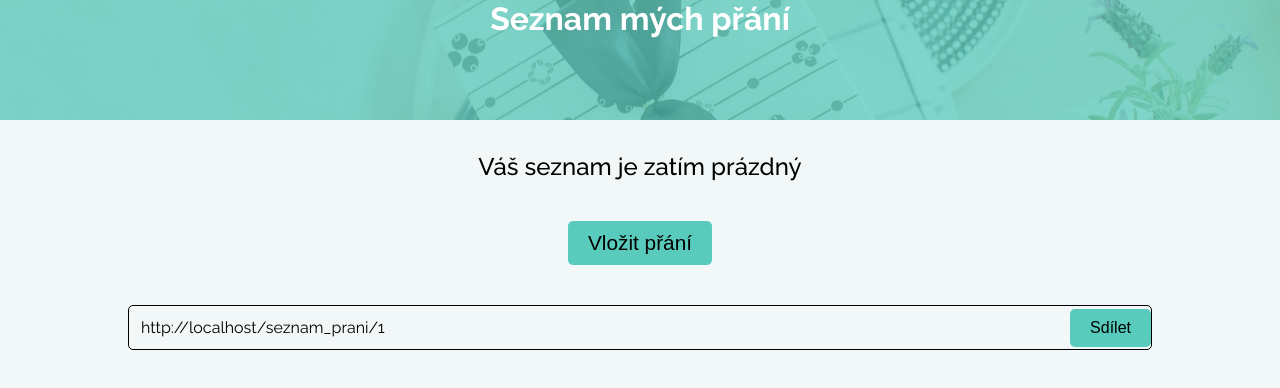
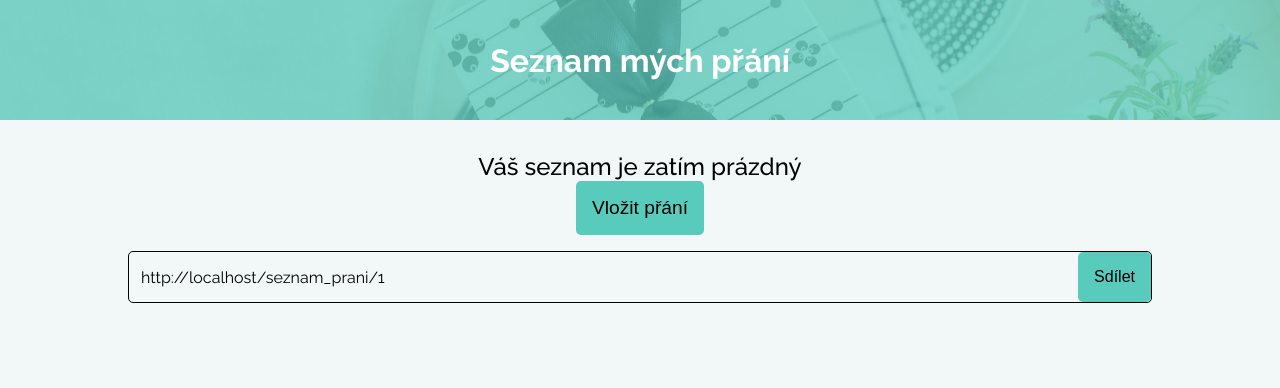
Before and after one commit to JanaNovotna/DA-WEB-Zaverecny-projekt-Jana, a Vue app: page /muj_seznam/1 in a window 1280 px wide. Shown: the top 388 px of the page. Built offline with nearby package versions, Linux system fonts and the light colour scheme; what v-clipboard, vue-js-modal, vuefire would draw is missing.

Commit message:
už to začíná snad trošku vypadat jak by mělo :)

```diff
--- a/src/components/ListPage.vue
+++ b/src/components/ListPage.vue
@@ -1,6 +1,8 @@
 <template>
   <div>
-    <h2>Seznam přání</h2>
+    <div class="container_title">
+      <h1>Seznam přání</h1>
+    </div>
     <wishList
       v-bind:wishes="wishlist.wishes"
       v-bind:wishlistID="wishlistID"
@@ -16,23 +18,31 @@ import firebase from "firebase/app";
 export default {
   name: "ListPage",
   components: {
-    wishList: WishList,
+    wishList: WishList
   },
   data() {
     return {
       wishlist: { wishes: [] },
-      wishlistID: this.$route.params.id,
+      wishlistID: this.$route.params.id
     };
   },
   firestore() {
     return {
-      wishlist: db.collection("wishlists").doc(this.wishlistID),
+      wishlist: db.collection("wishlists").doc(this.wishlistID)
     };
-  },
+  }
 };
 </script>
 <style scoped>
-h2 {
-  text-align: center;
+.container_title {
+  display: flex;
+  justify-content: center;
+  align-items: center;
+  background: url("../assets/img/banner.jpg");
+  background-position: center center;
+  background-size: cover;
+  height: 15vh;
+  width: 100%;
+  margin-bottom: 2rem;
 }
 </style>
--- a/src/components/Wish.vue
+++ b/src/components/Wish.vue
@@ -1,6 +1,6 @@
 <template>
-  <div class="wish">
-    <div class="container_content">
+  <div class="one_wish">
+    <div class="wish_content">
       <h3>{{ wish.title }}</h3>
       <p>{{ wish.description }}</p>
       <p>
@@ -8,7 +8,7 @@
         <a v-bind:href="wish.link" target="_blank">ZDE</a>
       </p>
     </div>
-    <div class="container_button">
+    <div class="wish-btn">
       <myButton
         v-bind:taken="wish.takenBy !== null"
         v-bind:myList="userType === 'owner'"
@@ -57,29 +57,20 @@ export default {
 };
 </script>
 <style scoped>
-.wish {
+.one_wish {
   display: flex;
-  flex-direction: column;
-  justify-content: space-between;
-  border: 1px solid #000;
+  border: 1px solid black;
   border-radius: 10px;
-  padding: 1rem;
+  padding: 0.5rem;
+  margin: 0.5rem;
 }
-
-.container_button {
-  display: flex;
-  justify-content: right;
-  max-width: 15vw;
+.wish_content {
+  flex-basis: 80%;
+  margin-right: 0.5rem;
 }
-
+.wish_btn {
+  flex-basis: 19%;
+}
 @media (min-width: 640px) {
-  .wish {
-    flex-direction: row;
-  }
-
-  .container_button {
-    align-items: flex-start;
-    max-width: 20vw;
-  }
 }
 </style>
--- a/src/components/WishList.vue
+++ b/src/components/WishList.vue
@@ -1,6 +1,5 @@
 <template>
-  <div class="wishListPage">
-    <div class="wishlist">
+  <div class="wish_list">
     <wish
       class="wish"
       v-for="(wish, index) in wishes"
@@ -9,7 +8,6 @@
       v-bind:wishlistID="wishlistID"
       v-bind:userType="userType"
     />
-    </div>
   </div>
 </template>
 <script>
@@ -26,30 +24,19 @@ export default {
 };
 </script>
 <style scoped>
-.wishlist {
+.wish_list {
   display: flex;
   flex-direction: column;
-
-  background-color: #f2f8f8;
-  margin: 2rem;
-}
-.wish {
-  width: 100%;
-  background-color: #f2f8f8;
-  margin: 1rem 0;
-  border-radius: 10px;
+  width: 100vw;
 }
 
 @media (min-width: 640px) {
-  .wishlist {
+  .wish_list {
     flex-direction: row;
     flex-wrap: wrap;
-    justify-content: center;
   }
-
   .wish {
-    width: 40%;
-    margin: 1rem;
+    flex: 1 0 45%;
   }
 }
 </style>
--- a/src/components/wishPage.vue
+++ b/src/components/wishPage.vue
@@ -1,9 +1,9 @@
 <template>
-  <div>
-    <div class="container_title">
+  <div class="my_wish_list">
+    <div class="header_container">
       <h1>Seznam mých přání</h1>
     </div>
-    <div>
+    <div class="wish_list_name">
       <h2>{{wishlist.list_name}}</h2>
     </div>
     <div v-if="isModalOpen" class="modal">
@@ -12,19 +12,20 @@
     </div>
 
     <div v-if="wishlist.wishes.length === 0" class="empty__list">Váš seznam je zatím prázdný</div>
-
+    <div class="wish_list">
       <wishList
         v-if="wishlist.wishes.length > 0"
         v-bind:wishes="wishlist.wishes"
         v-bind:wishlistID="wishlistID"
         v-bind:userType="'owner'"
       />
+    </div>
 
-    <div class="container_button">
+    <div class="add_new_wish_btn">
       <button @click="show" class="main__button">Vložit přání</button>
     </div>
 
-    <div class="odkaz">
+    <div class="share_link">
       <div class="url">{{ newURL }}</div>
       <button class="main__button small__button" @click="getURL">Sdílet</button>
     </div>
@@ -92,20 +93,17 @@ export default {
 </script>
 
 <style scoped>
-.modal {
-  width: 100vw;
-  height: 100wh;
-  background-color: rgba(0, 0, 0, 0.85);
-  position: fixed;
-  left: 0;
-  top: 0;
+.my_wish_list {
+  display: flex;
+  justify-content: center;
+  align-items: center;
+  flex-direction: column;
 }
-/*
-.wishpage {
-  margin: 10vh 0;
-  padding: 0 5vw;
-} */
-.container_title {
+
+.header_container {
+  display: flex;
+  justify-content: center;
+  align-items: center;
   background: url("../assets/img/banner.jpg");
   background-position: center center;
   background-size: cover;
@@ -114,21 +112,37 @@ export default {
   margin-bottom: 2rem;
 }
 
-.container_title,
-.container_button {
-  text-align: center;
-}
-
 .empty__list {
   text-align: center;
   font-size: 1.5rem;
   font-weight: 500;
 }
 
-button {
-  padding: 10px 20px;
-  font-size: 1.3rem;
-  margin: 5vh 0;
+.share_link {
+  display: flex;
+  justify-content: space-between;
+  align-items: center;
+  border: 1px solid black;
+  border-radius: 5px;
+  margin-top: 1rem;
+}
+.url {
+  margin: 0.75rem;
+}
+
+.small__button {
+  max-width: 10vw;
+  font-size: 1rem;
+  margin: 0;
+}
+
+.modal {
+  width: 100vw;
+  height: 100wh;
+  background-color: rgba(0, 0, 0, 0.85);
+  position: fixed;
+  left: 0;
+  top: 0;
 }
 
 .hide__btn {
@@ -140,28 +154,9 @@ button {
   text-align: center;
 }
 
-.odkaz {
-  display: flex;
-  justify-content: space-between;
-  align-items: center;
-  border: 1px solid black;
-  border-radius: 5px;
-}
-.url {
-  text-align: center;
-  margin: 0.75rem;
-}
-
-.small__button {
-  max-width: 10vw;
-  font-size: 1rem;
-  margin: 0;
-}
-
 @media (min-width: 640px) {
-  .odkaz {
+  .share_link {
     width: 80vw;
-    margin: 0 auto;
   }
 }
 </style>
```
Lines whose indentation alone changed are shown as unchanged.
